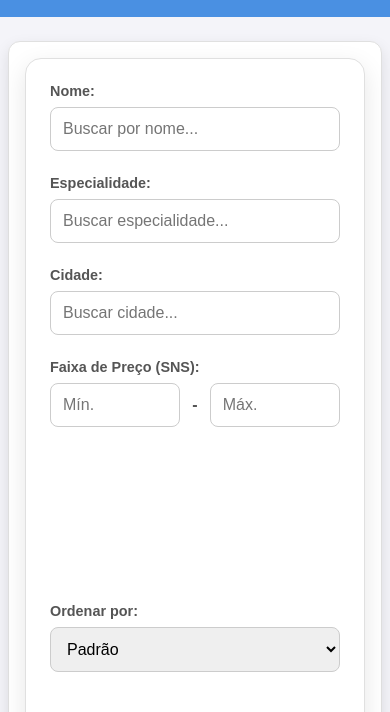
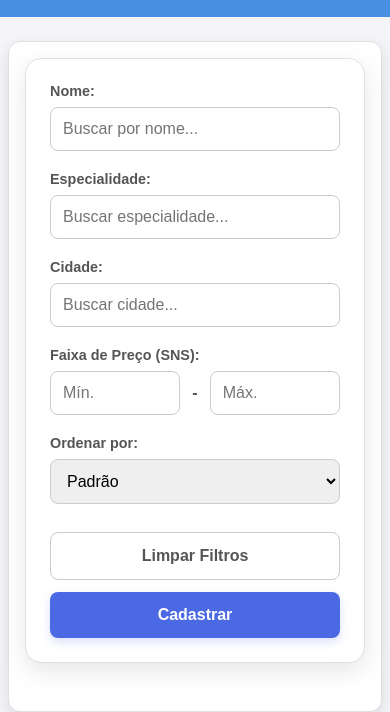
Before and after one commit to Danielarceeno/medical-system, a website: page public/index.html in a window 390 px wide. Shown: the part 132-844 px from the top of the page. Drawn offline with nearby package versions, Linux system fonts and the light colour scheme; no server answers.

Commit message:
Refactor filter layout to use grid system for improved responsiveness and usability

```diff
--- a/public/style.css
+++ b/public/style.css
@@ -340,7 +340,36 @@ main { max-width: 900px; margin: 2rem auto; padding: 1rem; }
         margin-left: 0;
         align-self: flex-end;
     }
+
+        /* 1. Transforma o container principal em uma grade de coluna única */
+        .filtros-wrapper {
+            display: grid;
+            grid-template-columns: 1fr; /* Força todos os itens a uma única coluna */
+            gap: 1.25rem; /* Define um espaçamento vertical consistente entre os filtros */
+            align-items: stretch; /* Garante que os itens se estiquem */
+        }
+
+        /* 2. Remove margens desnecessárias dos botões que podem ter sido herdadas */
+        .botoes-filtro {
+            margin-top: 0.5rem; /* Pequeno ajuste na margem superior */
+            width: 100%;
+            display: grid; /* Usa grid também para os botões */
+            gap: 0.75rem; /* Espaçamento entre os botões */
+        }
+
+        /* 3. Garante que os botões ocupem toda a largura */
+        .botoes-filtro .btn {
+            width: 100%;
+            text-align: center;
+            padding: 14px; /* Aumenta um pouco o padding para facilitar o toque */
+        }
+
+        /* 4. Ajuste no padding geral do container de filtros */
+        .filtros {
+            padding: 1.5rem;
+        }
 }
+
 @media (max-width: 576px) {
     .filtros {
         padding: 1rem;
```
